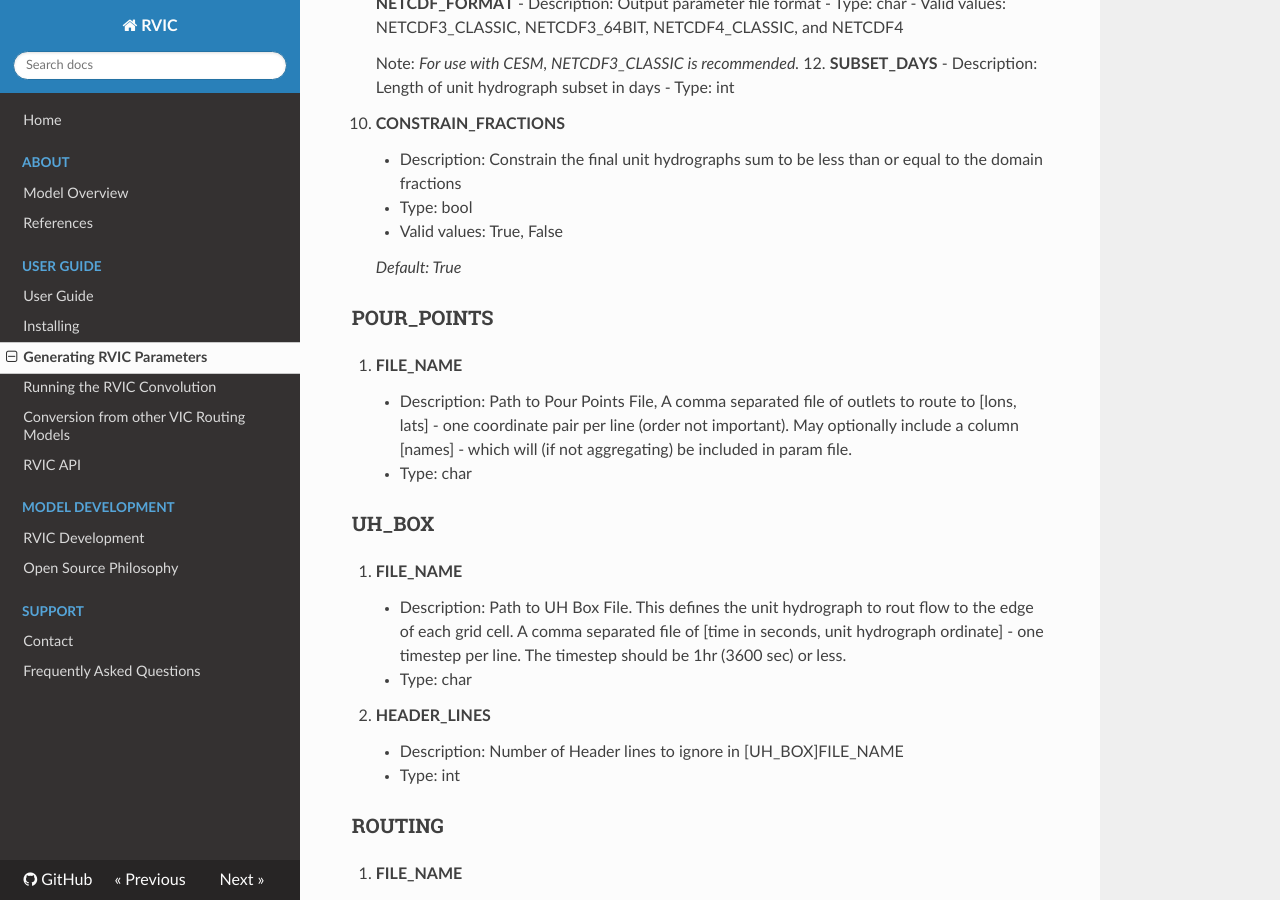
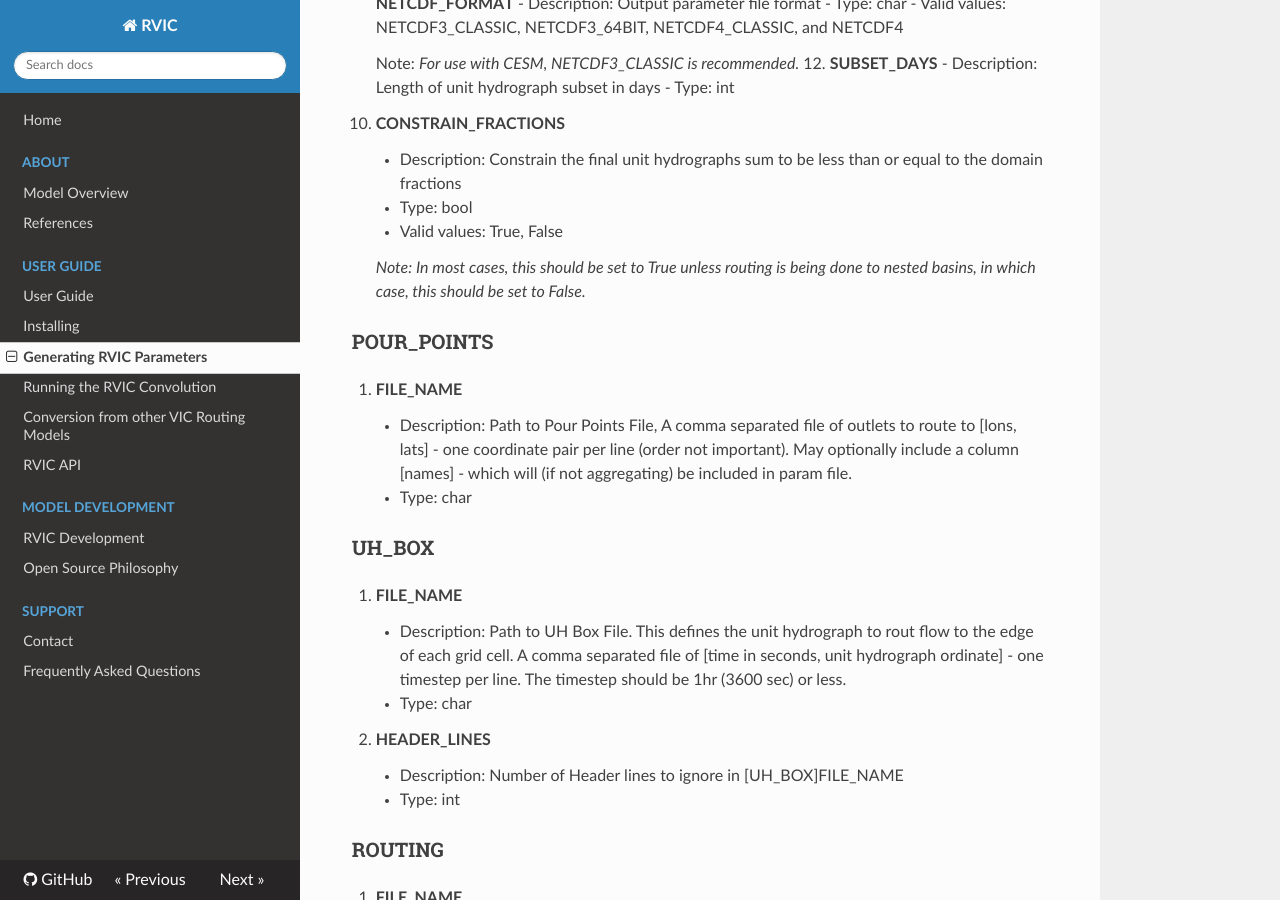
Before and after one commit to UW-Hydro/RVIC, an MkDocs documentation site: the page built from docs/user-guide/parameters.md, in a window 1280 px wide and 900 px high, scrolled down 4302 px. Built offline with MkDocs 1.6.1, drawn with Linux system fonts in a browser that asks for light colours; nearby versions of some CDN libraries; old or Windows-style settings are respelled for this version of MkDocs.

Commit message:
Update parameters.md

```diff
--- a/docs/user-guide/parameters.md
+++ b/docs/user-guide/parameters.md
@@ -146,7 +146,7 @@ A csv file that describes the routing of flow to the edge of the origin grid cel
     - Type: bool
     - Valid values: True, False
 
-    *Default: True*
+    *Note: In most cases, this should be set to True unless routing is being done to nested basins, in which case, this should be set to False.*
 
 ###POUR_POINTS
 1.  **FILE_NAME**
```
